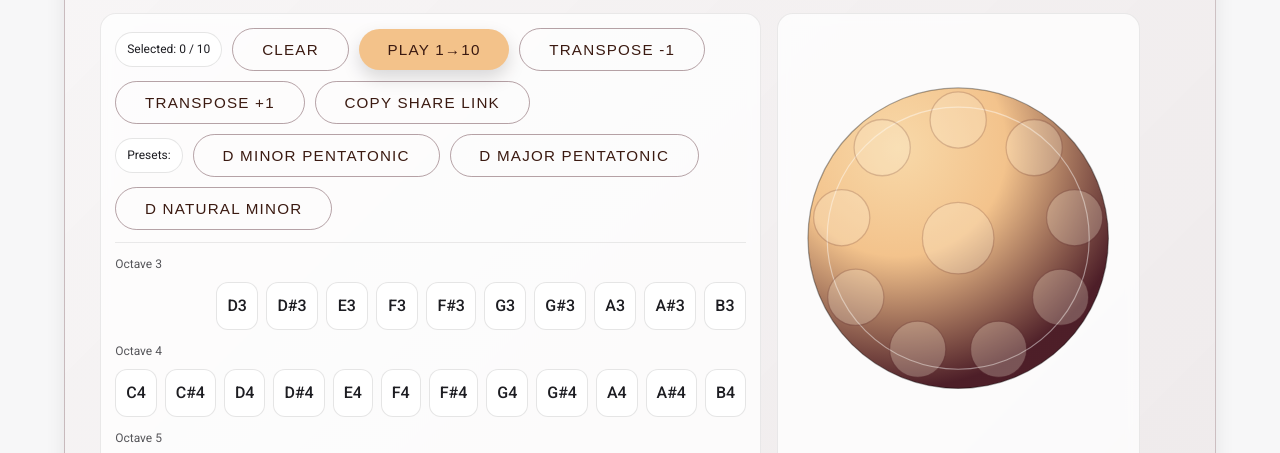
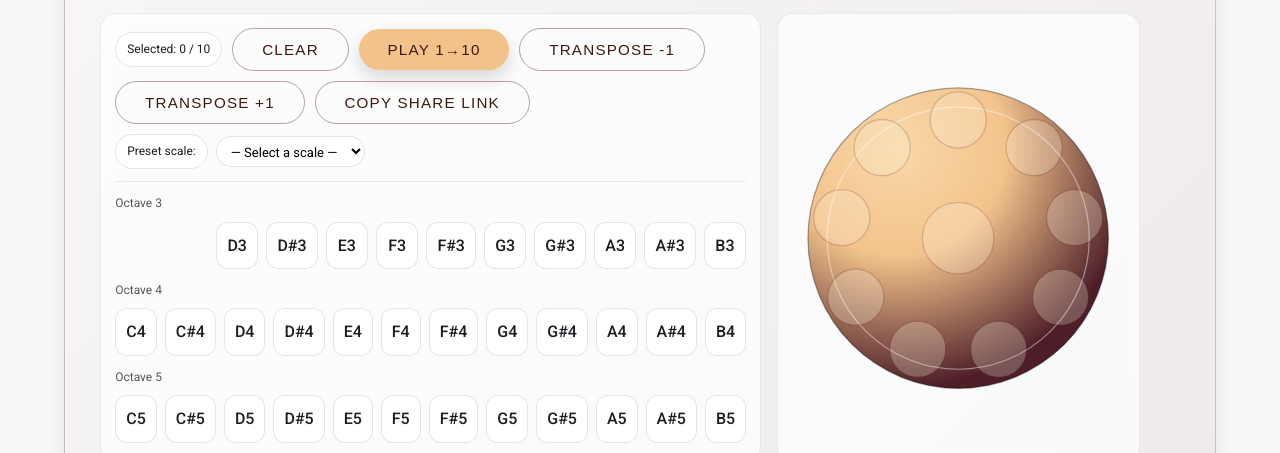
Before and after one commit to MathIsGreatFun/Aether, a plain HTML site: page drum_sample.html in a window 1280 px wide. Shown: the part 303-756 px from the top of the page. Drawn offline with nearby package versions, Linux system fonts and the light colour scheme.

Commit message:
Implement preset selection dropdown
Added a preset selection dropdown and updated presets functionality.

```diff
--- a/drum_sample.html
+++ b/drum_sample.html
@@ -59,6 +59,7 @@
 
     .controls.presets-row{
       margin-top:4px;
+      gap:8px;
     }
 
     .pill{
@@ -68,6 +69,15 @@
       font-size:12px;
       background:#fff;
       white-space:nowrap;
+    }
+
+    #presetSelect{
+      padding:6px 10px;
+      border-radius:999px;
+      border:1px solid rgba(0,0,0,.1);
+      font-size:13px;
+      background:#fff;
+      font-family:Roboto,system-ui,sans-serif;
     }
 
     .sep{height:1px;background:rgba(0,0,0,.08);margin:12px 0}
@@ -200,12 +210,12 @@
           <button class="btn btn-ghost" id="copyLink" type="button">Copy share link</button>
         </div>
 
-        <!-- Presets -->
+        <!-- Preset dropdown -->
         <div class="controls presets-row">
-          <span class="pill">Presets:</span>
-          <button class="btn btn-ghost" type="button" data-preset="d-min-pent">D minor pentatonic</button>
-          <button class="btn btn-ghost" type="button" data-preset="d-maj-pent">D major pentatonic</button>
-          <button class="btn btn-ghost" type="button" data-preset="d-nat-min">D natural minor</button>
+          <label for="presetSelect" class="pill">Preset scale:</label>
+          <select id="presetSelect">
+            <option value="">— Select a scale —</option>
+          </select>
         </div>
 
         <div class="sep"></div>
@@ -732,38 +742,60 @@
   });
 
   // -----------------------------
-  // Presets
+  // Presets (alphabetized)
   // -----------------------------
   const PRESETS = {
-    "d-min-pent": [
-      "D3","F3","G3","A3","C4","D4","F4","G4","A4","C5"
-    ],
-    "d-maj-pent": [
-      "D3","E3","F#3","A3","B3","D4","E4","F#4","A4","B4"
-    ],
-    "d-nat-min": [
-      "D3","E3","F3","G3","A3","A#3","C4","D4","E4","F4"
-    ]
+    "Aegean G":        ["G3","B3","D4","F#4","G4","B4","C#5","D5","F#5","B5"],
+    "Akebono G":       ["G3","C4","D4","D#4","G4","G#4","C5","D5","D#5","G5"],
+    "Celtic Minor G":  ["G3","D4","F4","G4","A4","A#4","C5","D5","F5","G5"],
+    "Eunoia F":        ["F3","G3","G#3","A#3","C4","D#4","F4","G#4","A#4","C5"],
+    "Harmonic Minor D":["D3","F3","G3","A3","A#3","C#4","D4","E4","F4","G4"],
+    "Hijaz D":         ["D3","D#3","F#3","G3","A3","A#3","C4","D4","D#4","F#4"],
+    "Iberian E":       ["E3","G#3","B3","D4","E4","F4","G#4","A4","B4","C5"],
+    "Integral E":      ["E3","G3","B3","C4","D4","E4","F#4","G4","B4","C5"],
+    "Kurd D":          ["D3","G3","A3","A#3","C4","D4","E4","F4","G4","A4","C5"],
+    "Low Kaffa F":     ["F3","G#3","C4","C#4","E4","F4","G4","G#4","C5"],
+    "Low Pygmy F":     ["F3","G3","G#3","C4","D#4","F4","G4","G#4","C5","D#5"],
+    "Major D":         ["D3","G3","A3","B3","C#4","D4","E4","F#4","A4"],
+    "Minor D":         ["D3","F3","A3","A#3","C4","D4","E4","F4","G4","A#4"],
+    "Mystique G":      ["G3","D4","D#4","G4","A4","A#4","D5","D#5","F5","G5"],
+    "North Sea D":     ["D3","E3","F3","A3","B3","C4","D4","E4","A4"],
+    "Paradise Dream F":["F3","G#3","A#3","D4","D#4","F4","G#4","A#4","D5","D#5"],
+    "Pyramid F":       ["F3","A3","C4","D#4","F4","F#4","A4","A#4","C5","D#5"],
+    "Sabye D":         ["D3","G3","A3","B3","C#4","D4","E4","F#4","A4","C#5"],
+    "Serenity E":      ["E3","A3","B3","C#4","E4","F#4","A4","B4","C#5"],
+    "Ursa Minor F":    ["F3","C4","C#4","F4","G4","G#4","A#4","C5","C#5","F5"],
+    "Voyager D":       ["D3","F3","A3","C4","D4","E4","F4","A4","C5","D5"]
   };
 
-  function applyPreset(key){
-    const notes = PRESETS[key];
+  const presetSelect = document.getElementById("presetSelect");
+
+  Object.keys(PRESETS).sort().forEach(name => {
+    const opt = document.createElement("option");
+    opt.value = name;
+    opt.textContent = name;
+    presetSelect.appendChild(opt);
+  });
+
+  function applyPreset(name){
+    const notes = PRESETS[name];
     if (!notes) return;
+
     selectedSet.clear();
+
     for (const n of notes){
       const m = noteToMidi(n);
       if (m == null || m < minMidi() || m > maxMidi()) continue;
       selectedSet.add(n);
       if (selectedSet.size >= MAX_NOTES) break;
     }
+
     render();
   }
 
-  document.querySelectorAll("[data-preset]").forEach(btn => {
-    btn.addEventListener("click", () => {
-      const key = btn.getAttribute("data-preset");
-      applyPreset(key);
-    });
+  presetSelect.addEventListener("change", () => {
+    if (presetSelect.value)
+      applyPreset(presetSelect.value);
   });
 
   // -----------------------------
@@ -771,6 +803,7 @@
   // -----------------------------
   document.getElementById("clear").onclick = () => {
     selectedSet.clear();
+    presetSelect.value = "";
     render();
   };
 
```
